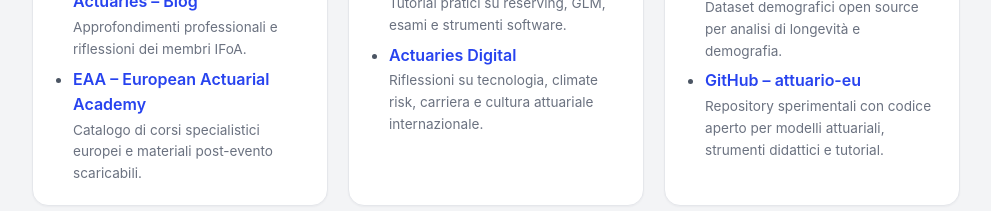
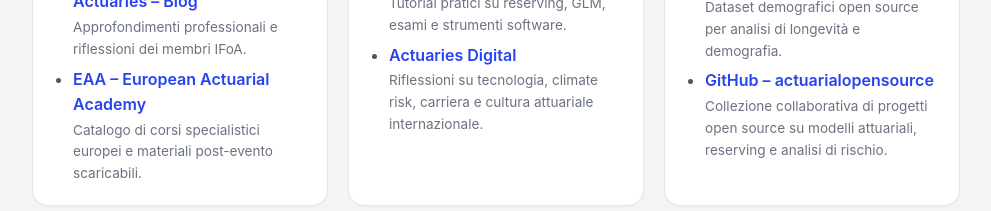
Before and after one commit to pietroscik/attuario-eu, a Next.js app: page /risorse in a window 1280 px wide. Shown: the part 706-917 px from the top of the page, without its empty margins (144-1135 px from the left). Built offline with nearby package versions, Linux system fonts and the light colour scheme.

Commit message:
Fix resource references and add model points template

```diff
--- a/content/pages/risorse.js
+++ b/content/pages/risorse.js
@@ -74,9 +74,9 @@
         note: "Dataset demografici open source per analisi di longevità e demografia.",
       },
       {
-        name: "GitHub – attuario-eu",
-        url: "https://github.com/attuario-eu",
-        note: "Repository sperimentali con codice aperto per modelli attuariali, strumenti didattici e tutorial.",
+        name: "GitHub – actuarialopensource",
+        url: "https://github.com/actuarialopensource",
+        note: "Collezione collaborativa di progetti open source su modelli attuariali, reserving e analisi di rischio.",
       },
     ],
   },
```
Also changed, not shown: content/pages/strumenti.js (+4 -4 lines), content/pages/teoria.js (+8 -4 lines), public/toolkit/model-points-template.csv (added).
